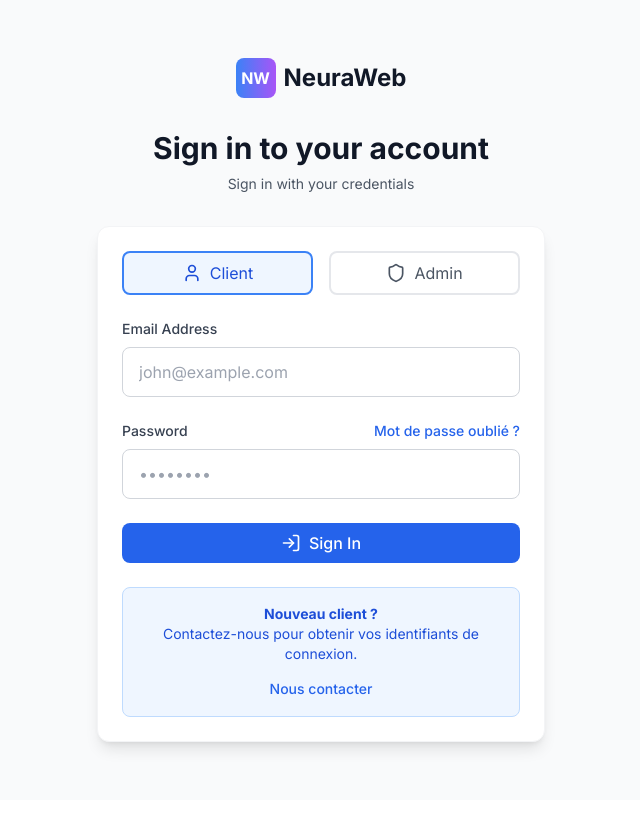
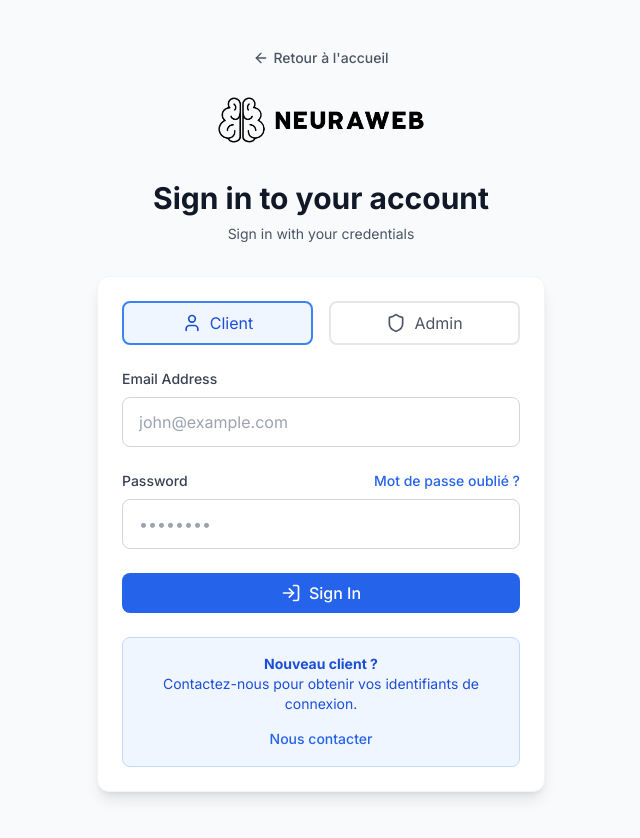
Before and after one commit to KushiTdm/NeuraWeb, a React (Vite) app in the folder frontend/: page /login in a window 1280 px wide. Shown: the whole page, without its empty margins (319-959 px from the left). Before the commit the page ends 800 px from the top, so only its background shows below. Built offline with nearby package versions, Linux system fonts and the light colour scheme; no server answers.

Commit message:
logo on login + back to /

```diff
--- a/frontend/src/pages/LoginPage.tsx
+++ b/frontend/src/pages/LoginPage.tsx
@@ -3,9 +3,10 @@ import React, { useState } from 'react';
 import { useForm } from 'react-hook-form';
 import { toast } from 'react-hot-toast';
 import { Link, useNavigate, useLocation } from 'react-router-dom';
-import { LogIn, User, Shield } from 'lucide-react';
+import { LogIn, User, Shield, ArrowLeft } from 'lucide-react';
 import { useAuth } from '../context/AuthContext';
 import { useLanguage } from '../context/LanguageContext';
+import { useTheme } from '../context/ThemeContext';
 
 interface LoginFormData {
   email: string;
@@ -17,6 +18,7 @@ const LoginPage: React.FC = () => {
   const [isLoading, setIsLoading] = useState(false);
   const { login } = useAuth();
   const { t } = useLanguage();
+  const { isDark } = useTheme();
   const navigate = useNavigate();
   const location = useLocation();
 
@@ -41,11 +43,33 @@ const LoginPage: React.FC = () => {
     <div className="min-h-screen bg-gray-50 dark:bg-gray-900 flex items-center justify-center py-12 px-4 sm:px-6 lg:px-8">
       <div className="max-w-md w-full space-y-8">
         <div className="text-center">
-          <Link to="/" className="flex items-center justify-center space-x-2 mb-8">
-            <div className="w-10 h-10 bg-gradient-to-r from-primary-500 to-secondary-500 rounded-lg flex items-center justify-center">
-              <span className="text-white font-bold">NW</span>
+          {/* Bouton retour */}
+          <Link
+            to="/"
+            className="inline-flex items-center text-sm font-medium text-gray-600 dark:text-gray-400 hover:text-primary-600 dark:hover:text-primary-400 mb-6 transition-colors"
+          >
+            <ArrowLeft size={16} className="mr-1" />
+            Retour à l'accueil
+          </Link>
+
+          {/* Logo */}
+          <Link to="/" className="flex items-center justify-center mb-8">
+            <img
+              src={isDark ? "/assets/neurawebW.png" : "/assets/neurawebB.png"}
+              alt="NeuraWeb Logo"
+              className="h-14 w-auto object-contain"
+              onError={(e) => {
+                e.currentTarget.style.display = 'none';
+                const fallback = e.currentTarget.nextElementSibling as HTMLElement;
+                if (fallback) fallback.style.display = 'flex';
+              }}
+            />
+            <div
+              className="h-14 w-14 bg-gradient-to-r from-primary-500 to-secondary-500 rounded-lg flex items-center justify-center"
+              style={{ display: 'none' }}
+            >
+              <span className="text-white font-bold text-lg">NW</span>
             </div>
-            <span className="text-2xl font-bold text-gray-900 dark:text-white">NeuraWeb</span>
           </Link>
 
           <h2 className="text-3xl font-bold text-gray-900 dark:text-white">
@@ -114,7 +138,6 @@ const LoginPage: React.FC = () => {
                 <label htmlFor="password" className="block text-sm font-medium text-gray-700 dark:text-gray-300">
                   {t('login.password')}
                 </label>
-                {/* NOUVEAU - Lien mot de passe oublié */}
                 <Link
                   to="/request-password-reset"
                   className="text-sm font-medium text-primary-600 hover:text-primary-500 dark:text-primary-400 dark:hover:text-primary-300"
--- a/frontend/src/pages/RequestPasswordResetPage.tsx
+++ b/frontend/src/pages/RequestPasswordResetPage.tsx
@@ -4,6 +4,7 @@ import { useForm } from 'react-hook-form';
 import { toast } from 'react-hot-toast';
 import { Link } from 'react-router-dom';
 import { Mail, ArrowLeft, User, Shield } from 'lucide-react';
+import { useTheme } from '../context/ThemeContext';
 import api from '../utils/api';
 
 interface RequestResetFormData {
@@ -14,6 +15,7 @@ const RequestPasswordResetPage: React.FC = () => {
   const [isLoading, setIsLoading] = useState(false);
   const [emailSent, setEmailSent] = useState(false);
   const [userType, setUserType] = useState<'client' | 'admin'>('client');
+  const { isDark } = useTheme();
 
   const { register, handleSubmit, formState: { errors }, watch } = useForm<RequestResetFormData>();
   const email = watch('email');
@@ -43,11 +45,33 @@ const RequestPasswordResetPage: React.FC = () => {
     <div className="min-h-screen bg-gray-50 dark:bg-gray-900 flex items-center justify-center py-12 px-4 sm:px-6 lg:px-8">
       <div className="max-w-md w-full space-y-8">
         <div className="text-center">
-          <Link to="/" className="flex items-center justify-center space-x-2 mb-8">
-            <div className="w-10 h-10 bg-gradient-to-r from-primary-500 to-secondary-500 rounded-lg flex items-center justify-center">
-              <span className="text-white font-bold">NW</span>
+          {/* Bouton retour */}
+          <Link
+            to="/"
+            className="inline-flex items-center text-sm font-medium text-gray-600 dark:text-gray-400 hover:text-primary-600 dark:hover:text-primary-400 mb-6 transition-colors"
+          >
+            <ArrowLeft size={16} className="mr-1" />
+            Retour à l'accueil
+          </Link>
+
+          {/* Logo */}
+          <Link to="/" className="flex items-center justify-center mb-8">
+            <img
+              src={isDark ? "/assets/neurawebW.png" : "/assets/neurawebB.png"}
+              alt="NeuraWeb Logo"
+              className="h-14 w-auto object-contain"
+              onError={(e) => {
+                e.currentTarget.style.display = 'none';
+                const fallback = e.currentTarget.nextElementSibling as HTMLElement;
+                if (fallback) fallback.style.display = 'flex';
+              }}
+            />
+            <div
+              className="h-14 w-14 bg-gradient-to-r from-primary-500 to-secondary-500 rounded-lg flex items-center justify-center"
+              style={{ display: 'none' }}
+            >
+              <span className="text-white font-bold text-lg">NW</span>
             </div>
-            <span className="text-2xl font-bold text-gray-900 dark:text-white">NeuraWeb</span>
           </Link>
 
           <h2 className="text-3xl font-bold text-gray-900 dark:text-white">
--- a/frontend/src/pages/ResetPasswordPage.tsx
+++ b/frontend/src/pages/ResetPasswordPage.tsx
@@ -3,7 +3,8 @@ import React, { useState, useEffect } from 'react';
 import { useForm } from 'react-hook-form';
 import { toast } from 'react-hot-toast';
 import { Link, useSearchParams, useNavigate } from 'react-router-dom';
-import { Lock, Eye, EyeOff, CheckCircle, AlertCircle } from 'lucide-react';
+import { Lock, Eye, EyeOff, CheckCircle, AlertCircle, ArrowLeft } from 'lucide-react';
+import { useTheme } from '../context/ThemeContext';
 import api from '../utils/api';
 
 interface ResetPasswordFormData {
@@ -15,6 +16,7 @@ const ResetPasswordPage: React.FC = () => {
   const [searchParams] = useSearchParams();
   const navigate = useNavigate();
   const token = searchParams.get('token');
+  const { isDark } = useTheme();
 
   const [isLoading, setIsLoading] = useState(false);
   const [resetSuccess, setResetSuccess] = useState(false);
@@ -124,11 +126,33 @@ const ResetPasswordPage: React.FC = () => {
     <div className="min-h-screen bg-gray-50 dark:bg-gray-900 flex items-center justify-center py-12 px-4 sm:px-6 lg:px-8">
       <div className="max-w-md w-full space-y-8">
         <div className="text-center">
-          <Link to="/" className="flex items-center justify-center space-x-2 mb-8">
-            <div className="w-10 h-10 bg-gradient-to-r from-primary-500 to-secondary-500 rounded-lg flex items-center justify-center">
-              <span className="text-white font-bold">NW</span>
+          {/* Bouton retour */}
+          <Link
+            to="/"
+            className="inline-flex items-center text-sm font-medium text-gray-600 dark:text-gray-400 hover:text-primary-600 dark:hover:text-primary-400 mb-6 transition-colors"
+          >
+            <ArrowLeft size={16} className="mr-1" />
+            Retour à l'accueil
+          </Link>
+
+          {/* Logo */}
+          <Link to="/" className="flex items-center justify-center mb-8">
+            <img
+              src={isDark ? "/assets/neurawebW.png" : "/assets/neurawebB.png"}
+              alt="NeuraWeb Logo"
+              className="h-14 w-auto object-contain"
+              onError={(e) => {
+                e.currentTarget.style.display = 'none';
+                const fallback = e.currentTarget.nextElementSibling as HTMLElement;
+                if (fallback) fallback.style.display = 'flex';
+              }}
+            />
+            <div
+              className="h-14 w-14 bg-gradient-to-r from-primary-500 to-secondary-500 rounded-lg flex items-center justify-center"
+              style={{ display: 'none' }}
+            >
+              <span className="text-white font-bold text-lg">NW</span>
             </div>
-            <span className="text-2xl font-bold text-gray-900 dark:text-white">NeuraWeb</span>
           </Link>
 
           <h2 className="text-3xl font-bold text-gray-900 dark:text-white">
--- a/frontend/src/utils/api.ts
+++ b/frontend/src/utils/api.ts
@@ -1,3 +1,4 @@
+// frontend/src/utils/api.ts
 import axios from 'axios';
 
 const api = axios.create({
```
